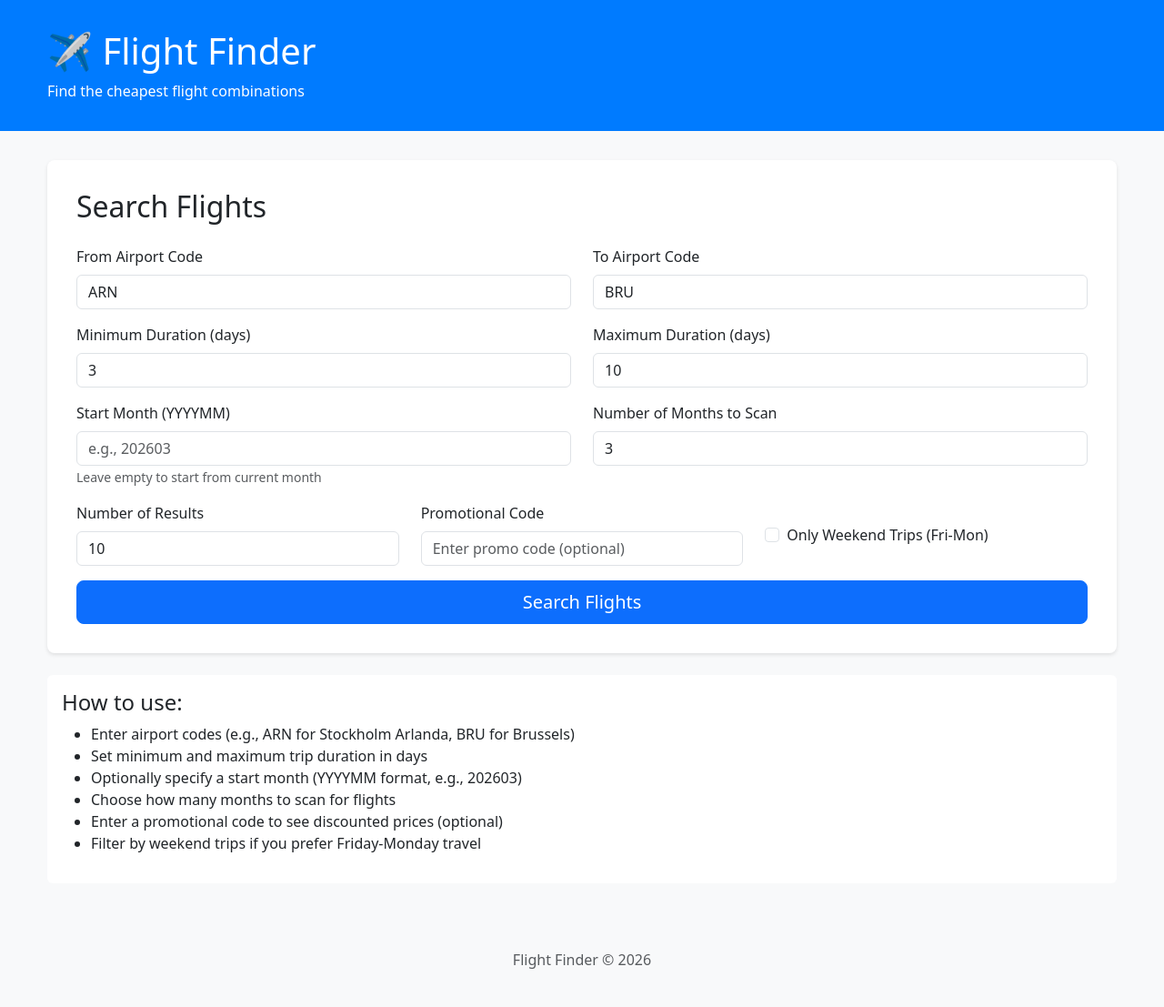
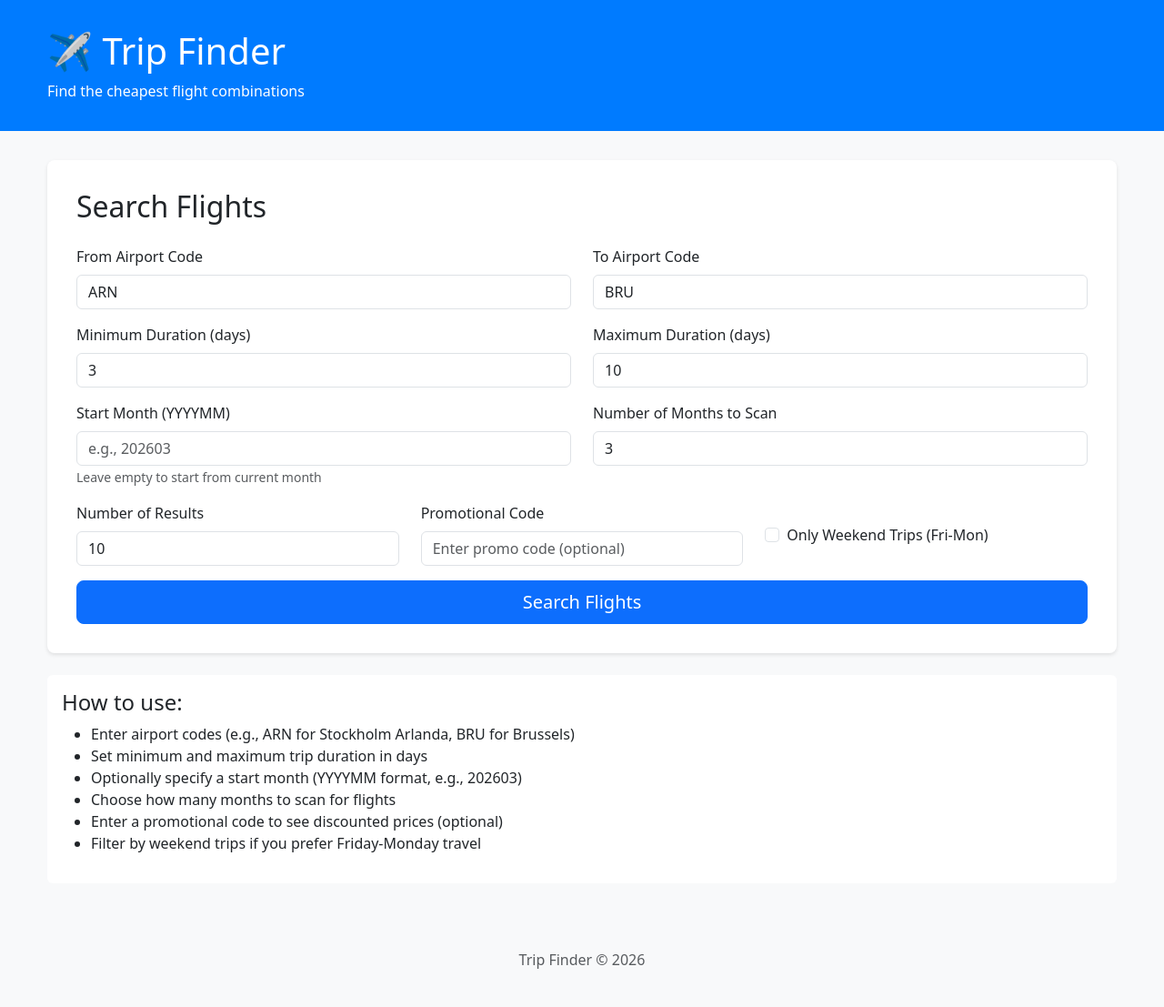
Before and after one commit to antvlass/trip-finder, a Django app: page /flights/ in a window 1280 px wide. Shown: the whole page at 91% size. Run offline with Django 5.2, Linux system fonts and the light colour scheme.

Commit message:
fix application name

```diff
--- a/flights/templates/flights/base.html
+++ b/flights/templates/flights/base.html
@@ -3,7 +3,7 @@
 <head>
     <meta charset="UTF-8">
     <meta name="viewport" content="width=device-width, initial-scale=1.0">
-    <title>{% block title %}Flight Finder{% endblock %}</title>
+    <title>{% block title %}Trip Finder{% endblock %}</title>
     {% load static %}
     <link rel="icon" type="image/x-icon" href="{% static 'icon.ico' %}">
     <link rel="apple-touch-icon" href="{% static 'icon.ico' %}">
@@ -38,7 +38,7 @@
 <body>
     <div class="header">
         <div class="container">
-            <h1>✈️ Flight Finder</h1>
+            <h1>✈️ Trip Finder</h1>
             <p class="mb-0">Find the cheapest flight combinations</p>
         </div>
     </div>
@@ -58,7 +58,7 @@
     </div>
 
     <footer class="text-center py-4 mt-5">
-        <p class="text-muted">Flight Finder &copy; 2026</p>
+        <p class="text-muted">Trip Finder &copy; 2026</p>
     </footer>
 
     <script src="https://cdn.jsdelivr.net/npm/bootstrap@5.3.0/dist/js/bootstrap.bundle.min.js"></script>
--- a/flights/templates/flights/index.html
+++ b/flights/templates/flights/index.html
@@ -1,6 +1,6 @@
 {% extends "flights/base.html" %}
 
-{% block title %}Search Flights - Flight Finder{% endblock %}
+{% block title %}Search Flights - Trip Finder{% endblock %}
 
 {% block content %}
 <div class="search-form">
--- a/flights/templates/flights/results.html
+++ b/flights/templates/flights/results.html
@@ -1,6 +1,6 @@
 {% extends "flights/base.html" %}
 
-{% block title %}Search Results - Flight Finder{% endblock %}
+{% block title %}Search Results - Trip Finder{% endblock %}
 
 {% block content %}
 <div class="mb-3">
```
Also changed, not shown: 1 other file.
